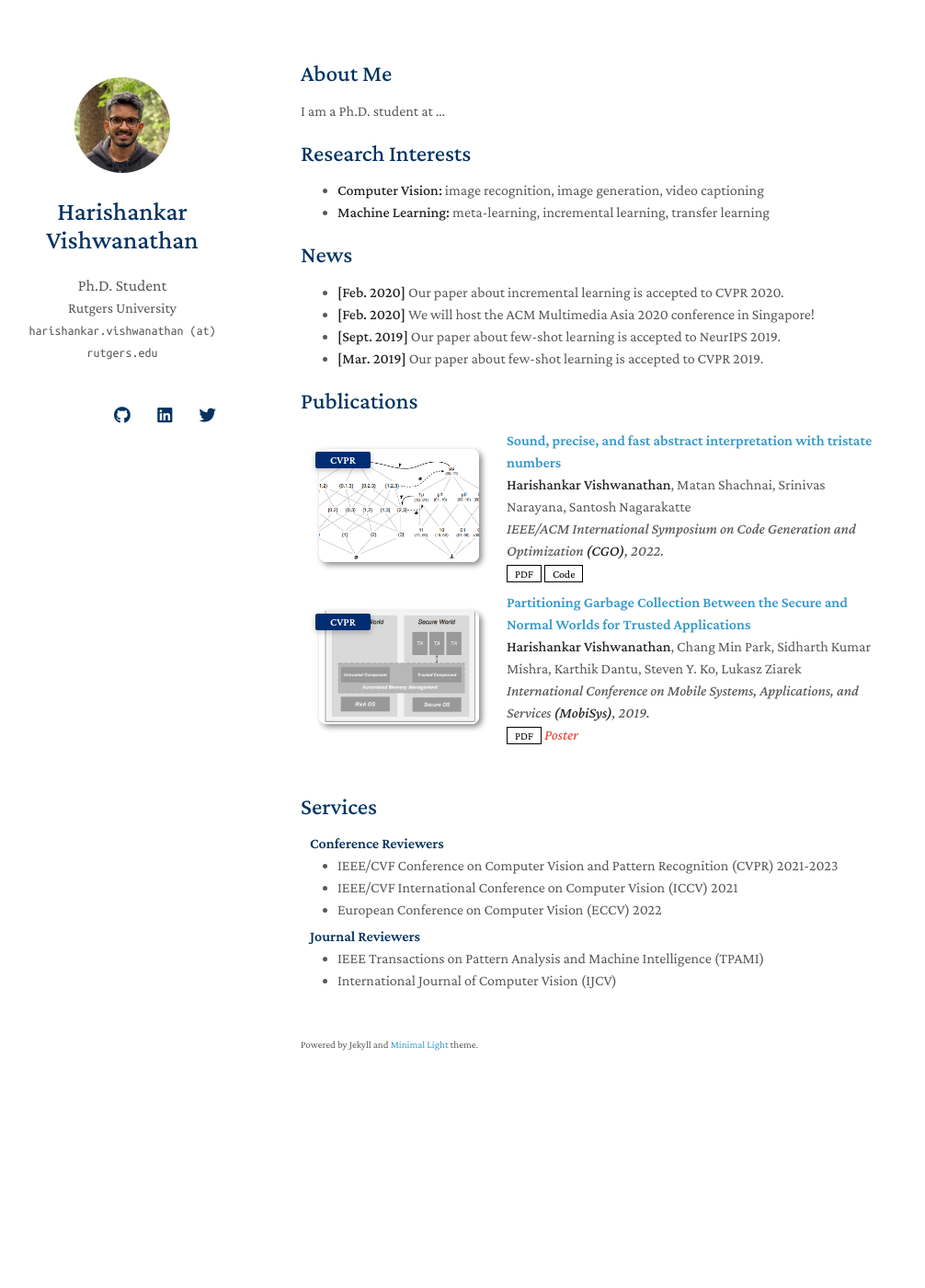
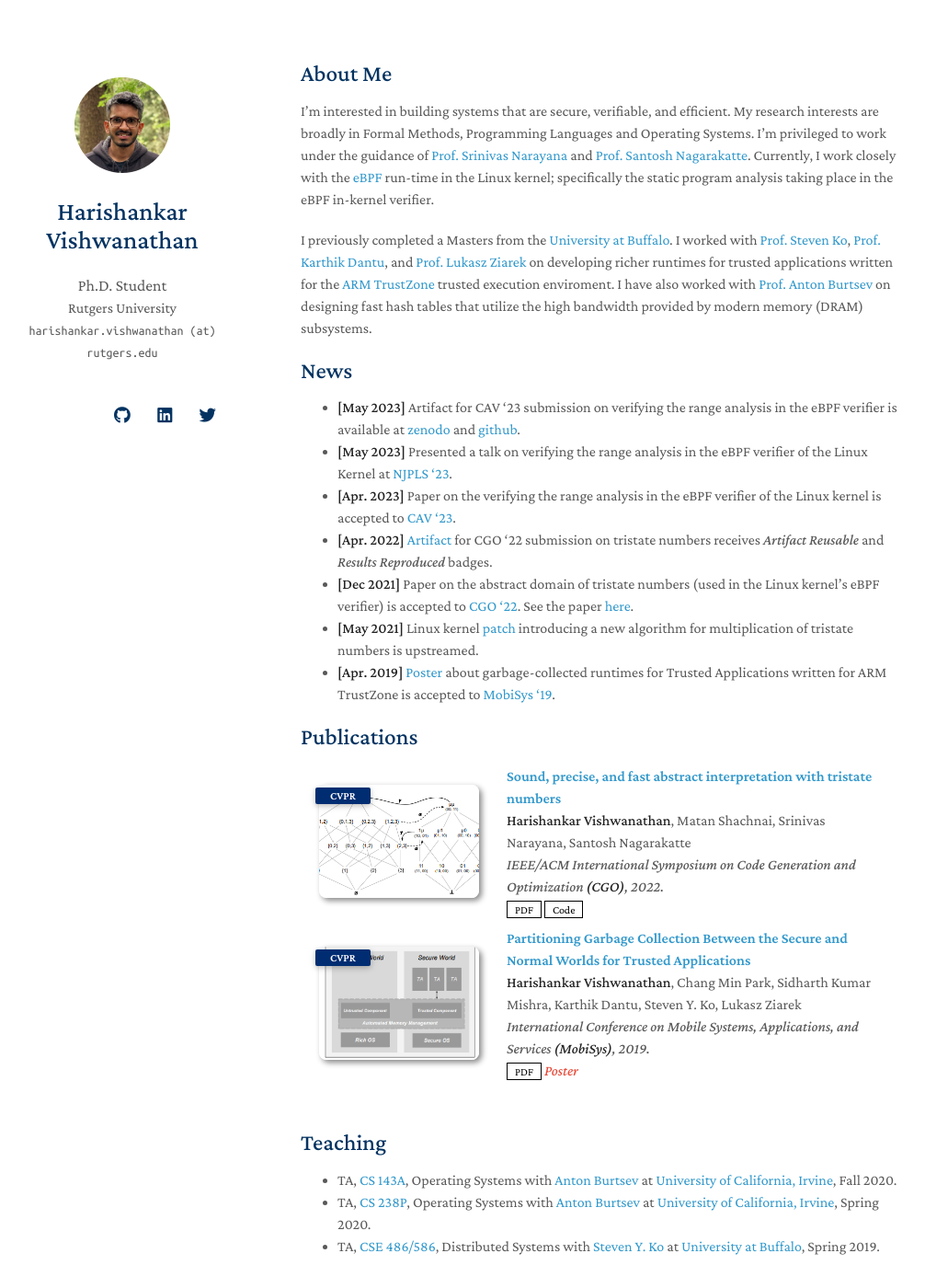
Before and after one commit to harishankarv/harishankarv.github.io, a Jekyll site: the page built from index.md, in a window 1280 px wide and 1400 px high. Shown: the whole window at 92% size, without its empty margins (143-1149 px from the left). Built offline with Jekyll 4.4.1, drawn with Linux system fonts in a browser that asks for light colours; nearby versions of some CDN libraries; a style sheet for code colours, icons or effects is not loaded; our own code applies the rules of GitHub Pages for plain Markdown files.

Commit message:
Update index.md

```diff
--- a/index.md
+++ b/index.md
@@ -4,20 +4,42 @@ layout: homepage
 
 ## About Me
 
-I am a Ph.D. student at ...
+I'm interested in building systems that are secure, verifiable, and efficient. My research interests are broadly in Formal Methods, Programming Languages and Operating Systems. I'm privileged to work under the guidance of [Prof. Srinivas Narayana](https://people.cs.rutgers.edu/~sn624/) and [Prof. Santosh Nagarakatte](https://people.cs.rutgers. edu/~sn349/). Currently, I work closely with the [eBPF](https://lwn.net/Articles/740157/) run-time in the Linux kernel; specifically the static program analysis taking place in the eBPF in-kernel verifier.
 
-## Research Interests
+I previously completed a Masters from the [University at Buffalo](https://www.buffalo.edu/). I worked with [Prof. Steven Ko](https://steveyko.github.io/), [Prof. Karthik Dantu](https://cse.buffalo.edu/faculty/kdantu/), and [Prof. Lukasz Ziarek](https://cse.buffalo.edu/~lziarek/) on developing richer runtimes for trusted applications written for the [ARM TrustZone](https://developer.arm.com/ip-products/security-ip/trustzone) trusted execution enviroment. I have also worked with [Prof. Anton Burtsev](https://www.ics.uci.edu/~aburtsev/) on designing fast hash tables that utilize the high bandwidth provided by modern memory (DRAM) subsystems.
 
-- **Computer Vision:** image recognition, image generation, video captioning
-- **Machine Learning:** meta-learning, incremental learning, transfer learning
+<!-- ## Research Interests
+
+- **Program Verification:** image recognition, image generation, video captioning
+- **Operating Systems:** meta-learning, incremental learning, transfer learning -->
 
 ## News
 
-- **[Feb. 2020]** Our paper about incremental learning is accepted to CVPR 2020.
-- **[Feb. 2020]** We will host the ACM Multimedia Asia 2020 conference in Singapore!
-- **[Sept. 2019]** Our paper about few-shot learning is accepted to NeurIPS 2019.
-- **[Mar. 2019]** Our paper about few-shot learning is accepted to CVPR 2019.
+- **[May 2023]** Artifact for CAV '23 submission on verifying the range analysis in the eBPF verifier is available at [zenodo](https://zenodo.org/record/7931901) and [github](https://github.com/bpfverif/ebpf-range-analysis-verification-cav23).
+- **[May 2023]** Presented a talk on verifying the range analysis in the eBPF verifier of the Linux Kernel at [NJPLS '23](http://www.njpls.org/).
+- **[Apr. 2023]** Paper on the verifying the range analysis in the eBPF verifier of the Linux kernel is accepted to [CAV '23](http://www.i-cav.org/2023/).
+- **[Apr. 2022]** [Artifact](https://zenodo.org/record/5703630) for CGO '22 submission on tristate numbers receives
+_Artifact Reusable_ and _Results Reproduced_ badges.
+- **[Dec 2021]** Paper on the abstract domain of tristate numbers (used in the Linux kernel's eBPF verifier) is accepted to [CGO '22](https://conf.researchr.org/home/cgo-2022). See the paper [here](https://arxiv.org/abs/2105.05398).
+- **[May 2021]** Linux kernel [patch](https://git.kernel.org/pub/scm/linux/kernel/git/bpf/bpf-next.git/commit/?id=05924717ac70) introducing a new algorithm for multiplication of tristate numbers is upstreamed.
+- **[Apr. 2019]** [Poster](https://dl.acm.org/doi/abs/10.1145/3307334.3328650) about garbage-collected
+runtimes for Trusted Applications written for ARM TrustZone is accepted to [MobiSys '19](https://www.sigmobile.org/mobisys/2019/).
+
 
 {% include_relative _includes/publications.md %}
 
-{% include_relative _includes/services.md %}
+<!-- {% include_relative _includes/services.md %} -->
+
+## Teaching
+
+<ul>
+  <li>
+    TA, <a href="https://www.ics.uci.edu/~aburtsev/143A/2020fall/index.html">CS 143A</a>, Operating Systems with <a href="https://users.cs.utah.edu/~aburtsev//">Anton Burtsev</a> at <a href="https://uci.edu/">University of California, Irvine</a>, Fall 2020.
+  </li>
+  <li>
+    TA, <a href="https://www.ics.uci.edu/~aburtsev/238P/2020spring/index.html">CS 238P</a>, Operating Systems with <a href="https://users.cs.utah.edu/~aburtsev//">Anton Burtsev</a> at <a href="https://uci.edu/">University of California, Irvine</a>, Spring 2020.
+  </li>
+<li>
+    TA, <a href="https://cse.buffalo.edu/~stevko/courses/cse486/spring19/"> CSE 486/586</a>, Distributed Systems with <a href="https://steveyko.github.io/">Steven Y. Ko</a> at <a href="https://www.buffalo.edu/">University at Buffalo</a>, Spring 2019.
+  </li>
+</ul>
```
